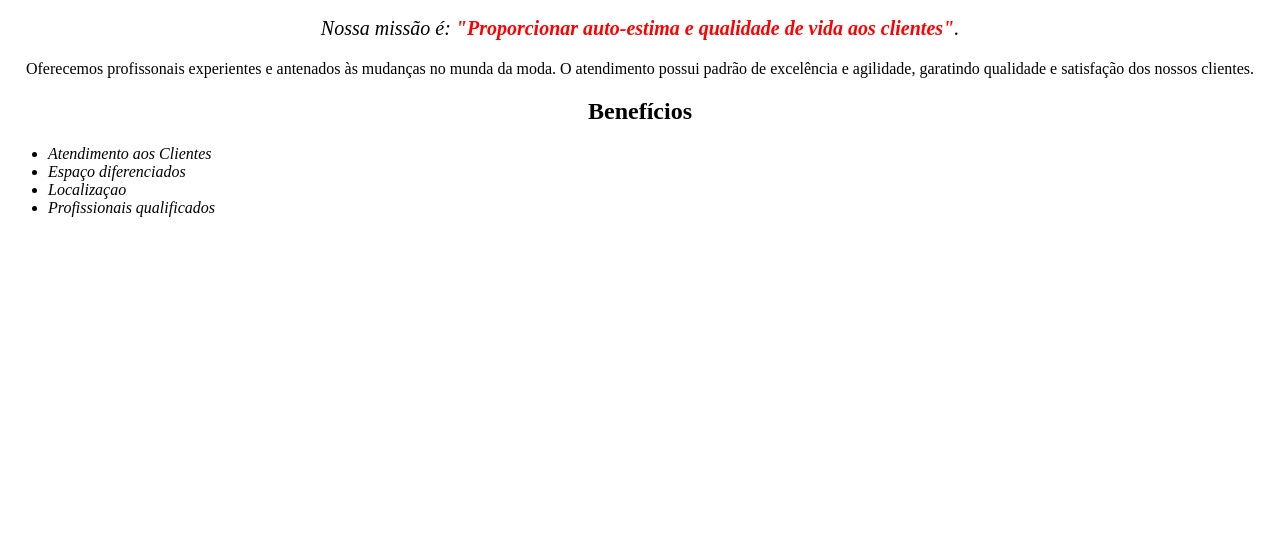
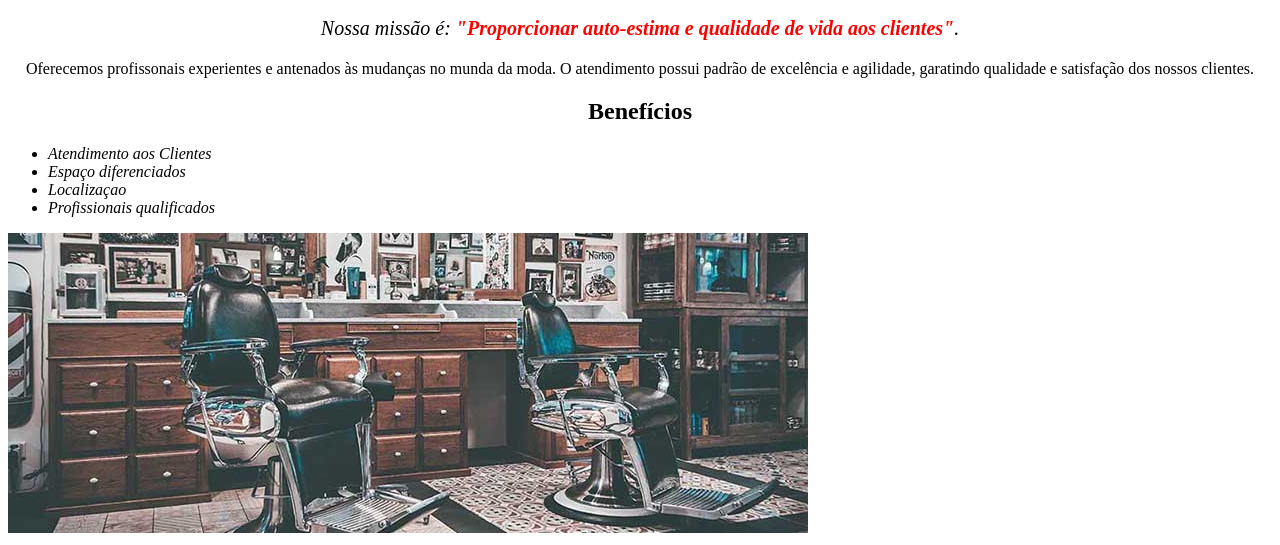
Before and after one commit to uiratan-24/primeiro-repositorio, a plain HTML site: page aula15.html in a window 1280 px wide. Shown: the part 605-1150 px from the top of the page. Before the commit the page ends 838 px from the top, so only its background shows below. Drawn offline with Linux system fonts and the light colour scheme.

Commit message:
Update aula15.html

```diff
--- a/aula15.html
+++ b/aula15.html
@@ -24,5 +24,7 @@
            <li class= "itens">Localizaçao</li>
            <li class= "itens">Profissionais qualificados</li>
        </ul>
+       <img src ="banner.jpg" class="imagembenefícios">
+       </div>
   </body>
 </html>
```
